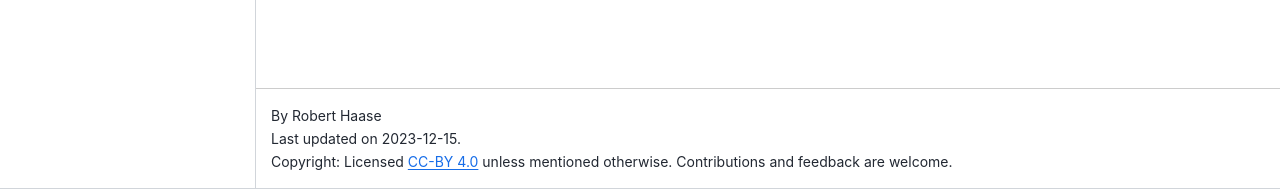
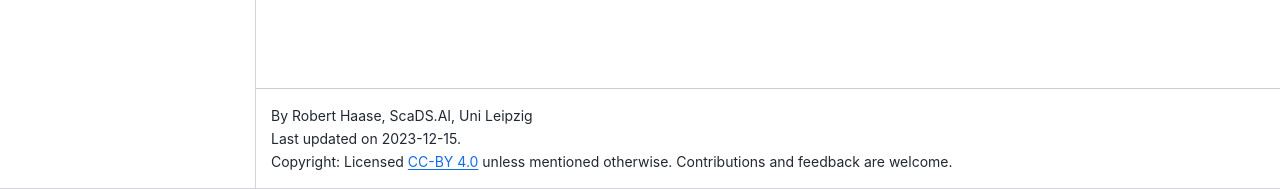
Before and after one commit to ScaDS/prompt-engineering-tutorial-2023, a Jupyter Book: the page built from README.md, in a window 1280 px wide. Shown: the part 711-900 px from the top of the page. Built offline with Jupyter Book 1.0.4 settings and Sphinx 7.4.7 and the Sphinx Book theme 1.1.4, drawn with Linux system fonts in a browser that asks for light colours; pages that are not in the unit, such as notebooks, are missing from menus.

Commit message:
Update _config.yml

```diff
--- a/_config.yml
+++ b/_config.yml
@@ -1,5 +1,5 @@
 title: Prompt Engineering Tutorial 2023
-author: Robert Haase
+author: Robert Haase, ScaDS.AI, Uni Leipzig
 logo: logo.png
 
 # Execute notebooks if the have one missing output
```
